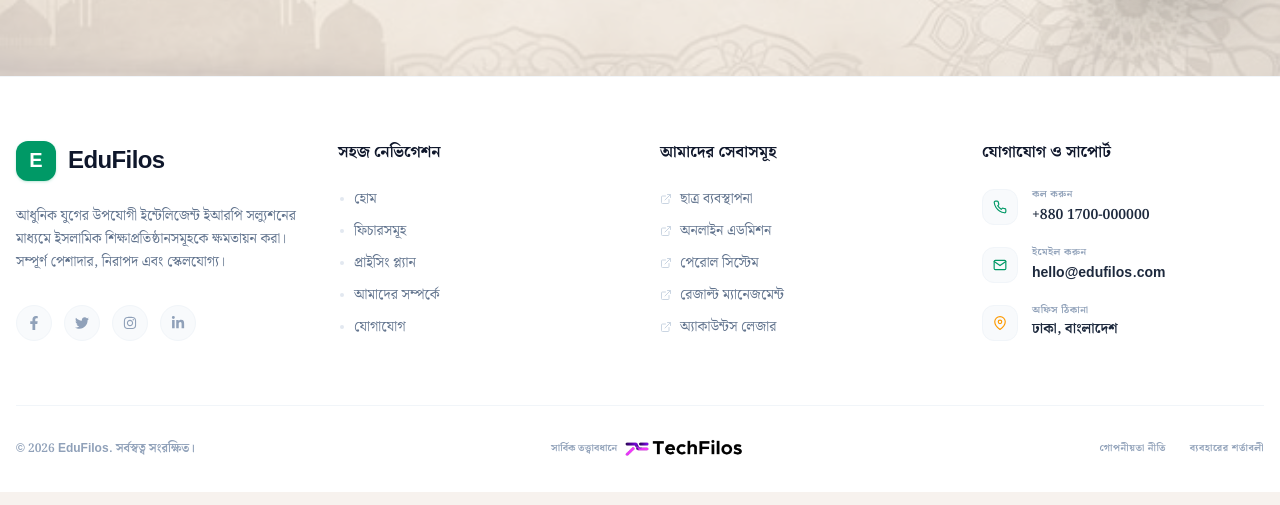
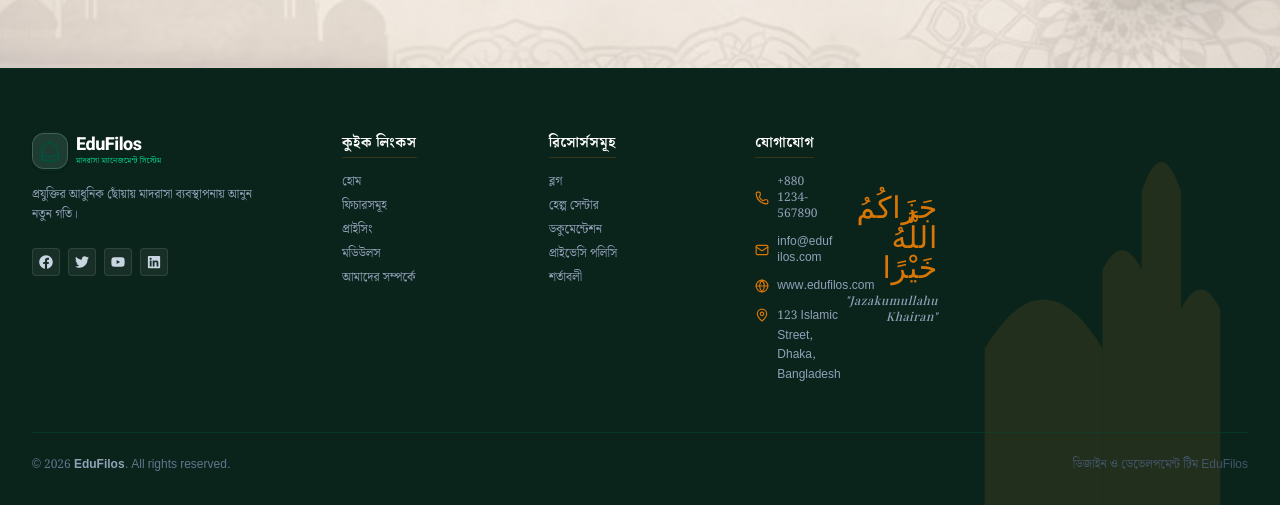
Before and after one commit to Mohammad-Nadil/edufilos, a Next.js app: page / in a window 1280 px wide. Shown: the part 716-1221 px from the top of the page. Built offline with nearby package versions, Linux system fonts and the light colour scheme.

Commit message:
text sizee changed

```diff
--- a/src/app/layout.js
+++ b/src/app/layout.js
@@ -49,7 +49,7 @@
       className={` ${playfair.variable} ${notoBengali.variable} ${amiri.variable} ${roboto.variable} h-full antialiased
       dark `}
     >
-      <body cz-shortcut-listen="true" className=" flex flex-col">
+      <body suppressHydrationWarning className=" flex flex-col">
         <ThemeProvider attribute="class" defaultTheme="system" enableSystem>
           <LanguageProvider>
             <PublicHeader />
--- a/src/components/layouts/Footer.jsx
+++ b/src/components/layouts/Footer.jsx
@@ -2,199 +2,180 @@
 
 import React from "react";
 import Link from "next/link";
-import {
-  FaFacebookF,
-  FaTwitter,
-  FaInstagram,
-  FaLinkedinIn,
-} from "react-icons/fa";
-import { FiExternalLink, FiPhone, FiMail, FiMapPin } from "react-icons/fi";
-import { GoDotFill } from "react-icons/go";
-import techfilos from "../../../public/techfilos.png";
-import Image from "next/image";
+import Container from "../ui/Container"; // আপনার তৈরি করা কন্টেইনার কম্পোনেন্ট
+import LogoIcon from "../ui/LogoIcon"; // আপনার লোগো আইকন
 import { useLanguage } from "@/context/LanguageContext";
+import { FaFacebook, FaLinkedin, FaTwitter, FaYoutube } from "react-icons/fa";
+import { Globe, Mail, MapPin, Phone } from "lucide-react";
+
+
 export default function Footer() {
   const { lang } = useLanguage();
-  const currentYear = new Date().getFullYear();
 
-  const quickNav = [
-    { label: { BN: "হোম", EN: "Home" }, href: "#home" },
-    { label: { BN: "ফিচারসমূহ", EN: "Features" }, href: "#features" },
-    { label: { BN: "প্রাইসিং প্ল্যান", EN: "Pricing" }, href: "#pricing" },
-    { label: { BN: "আমাদের সম্পর্কে", EN: "About Us" }, href: "#" },
-    { label: { BN: "যোগাযোগ", EN: "Contact" }, href: "#" },
+  // সোশাল মিডিয়া লিংকসমূহ
+  const socials = [
+    { icon: FaFacebook, href: "#" },
+    { icon: FaTwitter, href: "#" },
+    { icon: FaYoutube, href: "#" },
+    { icon: FaLinkedin, href: "#" },
   ];
 
-  const solutions = [
-    { BN: "ছাত্র ব্যবস্থাপনা", EN: "Student Management" },
-    { BN: "অনলাইন এডমিশন", EN: "Online Admission" },
-    { BN: "পেরোল সিস্টেম", EN: "Payroll System" },
-    { BN: "রেজাল্ট ম্যানেজমেন্ট", EN: "Result Management" },
-    { BN: "অ্যাকাউন্টস লেজার", EN: "Account Ledger" },
+  // কুইক লিংকস গ্রুপ
+  const quickLinks = [
+    { href: "#home", en: "Home", bn: "হোম" },
+    { href: "#features", en: "Features", bn: "ফিচারসমূহ" },
+    { href: "#pricing", en: "Pricing", bn: "প্রাইসিং" },
+    { href: "#modules", en: "Modules", bn: "মডিউলস" },
+    { href: "#about", en: "About Us", bn: "আমাদের সম্পর্কে" },
+  ];
+
+  // রিসোর্সেস গ্রুপ
+  const resources = [
+    { href: "#blog", en: "Blog", bn: "ব্লগ" },
+    { href: "#help", en: "Help Center", bn: "হেল্প সেন্টার" },
+    { href: "#docs", en: "Documentation", bn: "ডকুমেন্টেশন" },
+    { href: "#privacy", en: "Privacy Policy", bn: "প্রাইভেসি পলিসি" },
+    { href: "#terms", en: "Terms & Conditions", bn: "শর্তাবলী" },
   ];
 
   return (
-    <footer className="bg-white text-slate-600 border-t border-slate-100">
-      <div className="container mx-auto px-4 pt-16 pb-8">
-        <div className="grid grid-cols-1 sm:grid-cols-2 lg:grid-cols-4 gap-10 mb-16">
-          <div className="space-y-6">
-            <Link href="/" className="flex items-center gap-3">
-              <div className="w-10 h-10 bg-emerald-600 rounded-xl flex items-center justify-center text-white font-black text-xl shadow-sm shadow-emerald-600/20 select-none">
-                E
+    // মেইন ফুটার ব্যাকগ্রাউন্ড - আপনার থিমের ডিপ গ্রিন লাক্সারি ভাইব দিতে এখানে 'bg-[#0b241b]' ব্যবহার করা হয়েছে
+    <footer className="relative bg-[#0b241b] dark:bg-[#071711] text-slate-200 pt-16 pb-8 border-t border-emerald-950 overflow-hidden select-none">
+
+      {/* ================= ডান পাশের ব্যাকগ্রাউন্ড ওয়াটারমার্ক (মস্ক প্লেসহোল্ডার) ================= */}
+      {/* ইমেজ ইম্পোর্ট করার আগ পর্যন্ত এই CSS ওয়াটারমার্কটি ডানপাশে প্রফেশনাল লুক ধরে রাখবে */}
+      <div className="absolute right-0 bottom-0 w-[40%] h-[90%] opacity-10 dark:opacity-5 pointer-events-none z-0 mix-blend-screen hidden md:block">
+        <svg viewBox="0 0 100 100" className="w-full h-full text-gold" fill="currentColor">
+          {/* সিম্পল মসজিদ মিনারের ভেক্টর আর্ট প্লেসহোল্ডার */}
+          <path d="M70 100 V40 Q75 30 80 40 V100 M80 100 V20 Q85 5 90 20 V100 M90 100 V50 Q95 40 100 50 V100" />
+          <path d="M40 100 V60 Q55 35 70 60 V100 Z" />
+        </svg>
       </div>
-              <span className="font-black text-2xl text-slate-900 tracking-tight">
+
+      <Container className="relative z-10">
+        {/* ৪টি মেইন কলামের গ্রিড লেআউট */}
+        <div className="grid grid-cols-1 sm:grid-cols-2 lg:grid-cols-12 gap-8 lg:gap-6 pb-12 border-b border-emerald-900/40">
+
+          {/* ---------------- কলাম ১: লোগো ও সোশাল (lg:col-span-3) ---------------- */}
+          <div className="lg:col-span-3 flex flex-col space-y-4">
+            <Link href="/" className="flex items-center gap-2 group w-fit">
+              <div className="w-9 h-9 rounded-xl bg-white/10 border border-white/20 flex items-center justify-center shadow-sm">
+                <LogoIcon />
+              </div>
+              <div className="flex flex-col">
+                <span className="text-lg font-black text-white tracking-tight leading-none font-roboto">
                   EduFilos
                 </span>
+                <span className="text-[8px] text-emerald-400 font-medium tracking-wide mt-0.5">
+                  {lang === "BN" ? "মাদরাসা ম্যানেজমেন্ট সিস্টেম" : "Madrasha Management System"}
+                </span>
+              </div>
             </Link>
-            <p className="text-sm leading-relaxed text-slate-500 max-w-sm">
+
+            <p className="text-xs text-slate-400 font-medium leading-relaxed max-w-[220px]">
               {lang === "BN"
-                ? "আধুনিক যুগের উপযোগী ইন্টেলিজেন্ট ইআরপি সল্যুশনের মাধ্যমে ইসলামিক শিক্ষাপ্রতিষ্ঠানসমূহকে ক্ষমতায়ন করা। সম্পূর্ণ পেশাদার, নিরাপদ এবং স্কেলযোগ্য।"
-                : "Empowering Islamic educational institutions with intelligent ERP solutions designed for the modern age. Professional, secure, and scalable."}
+                ? "প্রযুক্তির আধুনিক ছোঁয়ায় মাদরাসা ব্যবস্থাপনায় আনুন নতুন গতি।"
+                : "Empowering Madrashas with Technology for a Better Tomorrow."}
             </p>
 
-            <div className="flex items-center gap-3 pt-2">
-              {[
-                { icon: FaFacebookF, href: "#" },
-                { icon: FaTwitter, href: "#" },
-                { icon: FaInstagram, href: "#" },
-                { icon: FaLinkedinIn, href: "#" },
-              ].map((social, idx) => (
-                <a
+            {/* ছোট স্কয়ার সোশাল বাটন আইকন সমূহ */}
+            <div className="flex items-center gap-2 pt-2">
+              {socials.map((social, idx) => {
+                const Icon = social.icon;
+                return (
+                  <Link
                     key={idx}
                     href={social.href}
-                  className="w-9 h-9 rounded-full bg-slate-50 hover:bg-slate-100 text-slate-400 hover:text-slate-600 flex items-center justify-center transition-all border border-slate-100"
+                    className="w-7 h-7 rounded bg-white/5 border border-white/10 hover:border-gold hover:bg-gold hover:text-[#0b241b] text-slate-300 flex items-center justify-center transition-all duration-200"
                   >
-                  <social.icon className="text-sm" />
-                </a>
-              ))}
+                    <Icon className="w-3.5 h-3.5" />
+                  </Link>
+                );
+              })}
             </div>
           </div>
 
-          <div>
-            <h4 className="text-slate-900  font-black uppercase  mb-6">
-              {lang === "BN" ? "সহজ নেভিগেশন" : "Quick Navigation"}
+          {/* ---------------- কলাম ২: কুইক লিংকস (lg:col-span-2) ---------------- */}
+          <div className="lg:col-span-2 flex flex-col space-y-4">
+            <h4 className="text-sm font-bold text-white tracking-wider uppercase border-b border-gold/20 pb-1 w-fit">
+              {lang === "BN" ? "কুইক লিংকস" : "Quick Links"}
             </h4>
-            <ul className="space-y-3 text-sm font-medium">
-              {quickNav.map((link, idx) => (
-                <li key={idx} className="flex items-center gap-2 group">
-                  <GoDotFill className="text-[8px] text-slate-200 group-hover:text-emerald-600 transition-colors shrink-0" />
-                  <Link
-                    href={link.href}
-                    className="text-slate-500 hover:text-slate-900 transition-colors"
-                  >
-                    {lang === "BN" ? link.label.BN : link.label.EN}
+            <ul className="flex flex-col space-y-2 text-xs font-medium text-slate-400">
+              {quickLinks.map((link, idx) => (
+                <li key={idx}>
+                  <Link href={link.href} className="hover:text-gold transition-colors">
+                    {lang === "BN" ? link.bn : link.en}
                   </Link>
                 </li>
               ))}
             </ul>
           </div>
 
-          <div>
-            <h4 className="text-slate-900 font-black uppercase  mb-6">
-              {lang === "BN" ? "আমাদের সেবাসমূহ" : "Our Solutions"}
+          {/* ---------------- কলাম ৩: রিসোর্সেস (lg:col-span-2) ---------------- */}
+          <div className="lg:col-span-2 flex flex-col space-y-4">
+            <h4 className="text-sm font-bold text-white tracking-wider uppercase border-b border-gold/20 pb-1 w-fit">
+              {lang === "BN" ? "রিসোর্সসমূহ" : "Resources"}
             </h4>
-            <ul className="space-y-3 text-sm font-medium">
-              {solutions.map((item, idx) => (
-                <li
-                  key={idx}
-                  className="flex items-center gap-2 group text-slate-500 hover:text-slate-900 transition-colors cursor-pointer"
-                >
-                  <FiExternalLink className="text-xs text-slate-300 group-hover:text-emerald-600 transition-colors shrink-0" />
-                  <span>{lang === "BN" ? item.BN : item.EN}</span>
+            <ul className="flex flex-col space-y-2 text-xs font-medium text-slate-400">
+              {resources.map((link, idx) => (
+                <li key={idx}>
+                  <Link href={link.href} className="hover:text-gold transition-colors">
+                    {lang === "BN" ? link.bn : link.en}
+                  </Link>
                 </li>
               ))}
             </ul>
           </div>
 
-          <div>
-            <h4 className="text-slate-900  font-black uppercase  mb-6">
-              {lang === "BN" ? "যোগাযোগ ও সাপোর্ট" : "Contact & Support"}
+          {/* ---------------- কলাম ৪: কন্টাক্ট ইনফো (lg:col-span-2.5) ---------------- */}
+          <div className="lg:col-span-2.5 flex flex-col space-y-4">
+            <h4 className="text-sm font-bold text-white tracking-wider uppercase border-b border-gold/20 pb-1 w-fit">
+              {lang === "BN" ? "যোগাযোগ" : "Contact Us"}
             </h4>
-            <div className="space-y-5">
-              <div className="flex items-start gap-3.5">
-                <div className="w-9 h-9 rounded-xl bg-slate-50 border border-slate-100 flex items-center justify-center text-emerald-600 shrink-0">
-                  <FiPhone className="text-sm" />
-                </div>
-                <div>
-                  <p className="text-[10px] font-black uppercase tracking-wider text-slate-400 leading-none mb-1">
-                    {lang === "BN" ? "কল করুন" : "Call Us"}
-                  </p>
-                  <a
-                    href="tel:+8801700000000"
-                    className="text-sm font-bold text-slate-800 hover:text-emerald-600 transition-colors"
-                  >
-                    +880 1700-000000
-                  </a>
-                </div>
+            <ul className="flex flex-col space-y-3 text-xs font-medium text-slate-400">
+              <li className="flex items-center gap-2">
+                <Phone className="w-3.5 h-3.5 text-gold shrink-0" />
+                <span>+880 1234-567890</span>
+              </li>
+              <li className="flex items-center gap-2">
+                <Mail className="w-3.5 h-3.5 text-gold shrink-0" />
+                <span className="break-all">info@edufilos.com</span>
+              </li>
+              <li className="flex items-center gap-2">
+                <Globe className="w-3.5 h-3.5 text-gold shrink-0" />
+                <span>www.edufilos.com</span>
+              </li>
+              <li className="flex items-start gap-2">
+                <MapPin className="w-3.5 h-3.5 text-gold mt-0.5 shrink-0" />
+                <span className="leading-relaxed">123 Islamic Street, Dhaka, Bangladesh</span>
+              </li>
+            </ul>
           </div>
 
-              <div className="flex items-start gap-3.5">
-                <div className="w-9 h-9 rounded-xl bg-slate-50 border border-slate-100 flex items-center justify-center text-emerald-600 shrink-0">
-                  <FiMail className="text-sm" />
-                </div>
-                <div>
-                  <p className="text-[10px] font-black uppercase tracking-wider text-slate-400 leading-none mb-1">
-                    {lang === "BN" ? "ইমেইল করুন" : "Mail Us"}
+          {/* ---------------- কলাম ৫: জাজাকাল্লাহু খাইরান ক্যালিগ্রাফি (lg:col-span-2.5) ---------------- */}
+          <div className="lg:col-span-2.5 flex flex-col items-center lg:items-end justify-center text-center lg:text-right mt-6 lg:mt-0 space-y-2">
+            {/* গোল্ডেন অ্যারাবিক ক্যালিগ্রাফি টেক্সট প্লেসহোল্ডার */}
+            <h3 className="text-2xl sm:text-3xl font-arabic text-gold tracking-wide leading-none font-medium">
+              جَزَاكُمُ اللَّهُ خَيْرًا
+            </h3>
+            <p className="text-[10px] sm:text-xs text-slate-400 font-medium italic tracking-wider font-en">
+              "Jazakumullahu Khairan"
             </p>
-                  <a
-                    href="mailto:hello@edufilos.com"
-                    className="text-sm font-bold text-slate-800 hover:text-emerald-600 transition-colors"
-                  >
-                    hello@edufilos.com
-                  </a>
-                </div>
           </div>
 
-              <div className="flex items-start gap-3.5">
-                <div className="w-9 h-9 rounded-xl bg-slate-50 border border-slate-100 flex items-center justify-center text-amber-500 shrink-0">
-                  <FiMapPin className="text-sm" />
-                </div>
-                <div>
-                  <p className="text-[10px] font-black uppercase tracking-wider text-slate-400 leading-none mb-1">
-                    {lang === "BN" ? "অফিস ঠিকানা" : "Visit Us"}
-                  </p>
-                  <p className="text-sm font-bold text-slate-800">
-                    {lang === "BN" ? "ঢাকা, বাংলাদেশ" : "Dhaka, Bangladesh"}
-                  </p>
-                </div>
-              </div>
-            </div>
-          </div>
         </div>
 
-        <div className="border-t border-slate-100 pt-8 flex flex-col lg:flex-row items-center justify-between gap-6 text-xs font-semibold text-slate-400">
-          <div className="order-3 lg:order-1 text-center lg:text-start">
-            &copy; {currentYear} EduFilos.{" "}
-            {lang === "BN" ? "সর্বস্বত্ব সংরক্ষিত।" : "All rights reserved."}
+        {/* ================= কপিরাইট বটম বার ================= */}
+        <div className="pt-6 flex flex-col sm:flex-row items-center justify-between text-[10px] sm:text-xs font-medium text-slate-500 gap-2">
+          <span>
+            © {new Date().getFullYear()} <span className="text-slate-400 font-semibold">EduFilos</span>. All rights reserved.
+          </span>
+          <span className="text-slate-600">
+            {lang === "BN" ? "ডিজাইন ও ডেভেলপমেন্ট টিম EduFilos" : "Designed & Developed by EduFilos Team"}
+          </span>
         </div>
 
-          <div className="order-1 lg:order-2 flex items-center gap-1.5 text-[10px]  font-black uppercase text-slate-400">
-            <span>
-              {lang === "BN" ? "সার্বিক তত্ত্বাবধানে" : "Provided By"}
-            </span>
-            <Image
-              src={techfilos}
-              alt="TechFilos"
-              className="w-30 h-auto object-contain"
-            />
-          </div>
-
-          <div className="order-2 lg:order-3 flex items-center gap-6 font-black tracking-wider uppercase text-[10px]">
-            <Link
-              href="/privacy"
-              className="hover:text-slate-900 transition-colors"
-            >
-              {lang === "BN" ? "গোপনীয়তা নীতি" : "Privacy Policy"}
-            </Link>
-            <Link
-              href="/terms"
-              className="hover:text-slate-900 transition-colors"
-            >
-              {lang === "BN" ? "ব্যবহারের শর্তাবলী" : "Terms of Service"}
-            </Link>
-          </div>
-        </div>
-      </div>
+      </Container>
     </footer>
   );
 }
--- a/src/components/ui/Container.jsx
+++ b/src/components/ui/Container.jsx
@@ -3,7 +3,7 @@
 const Container = ({ children, className = "" }) => {
   return (
     <div
-      className={`container mx-auto px-4 sm:px-6 lg:px-8 max-w-7xl ${className}`}
+      className={`container mx-auto px-3 sm:px-4 md:px-6 lg:px-8 max-w-9xl ${className}`}
     >
       {children}
     </div>
```
Also changed, not shown: src/components/layouts/Banner.jsx (+8 -6 lines). Lines whose indentation alone changed are shown as unchanged.
